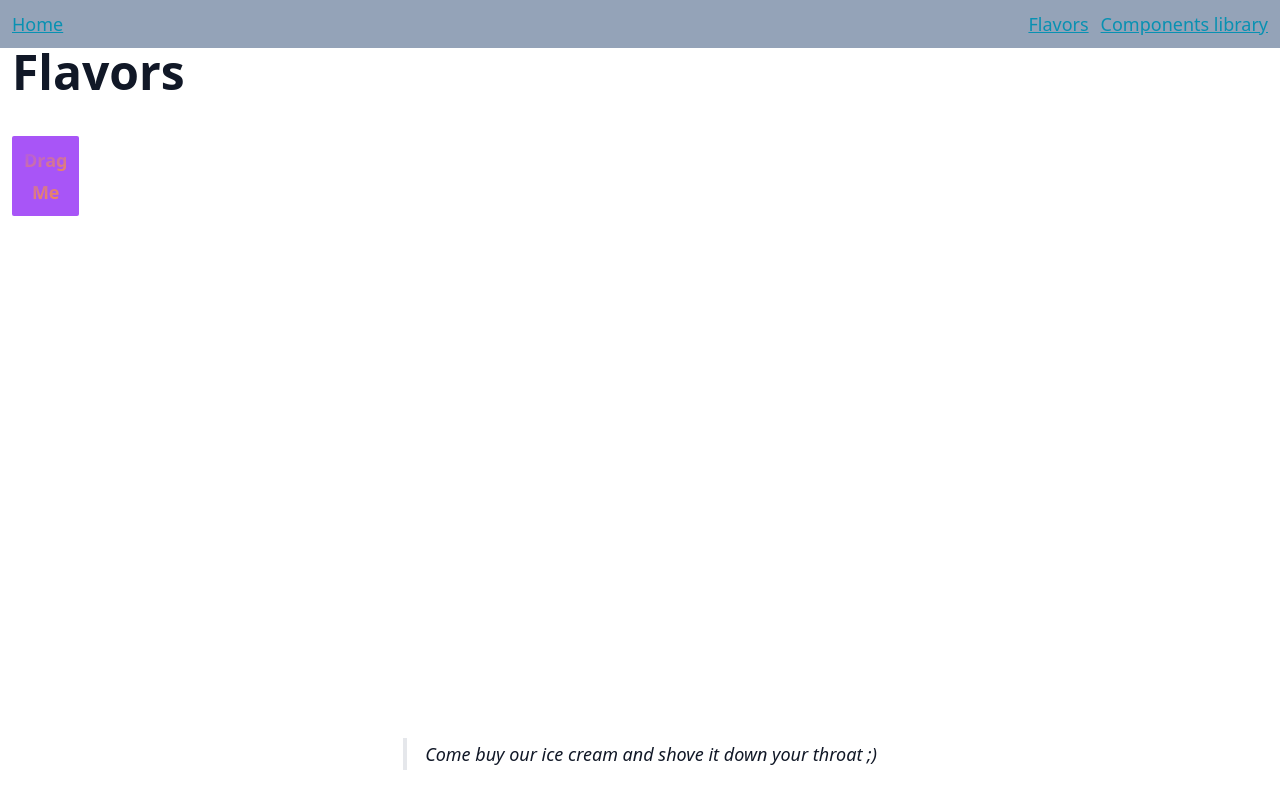
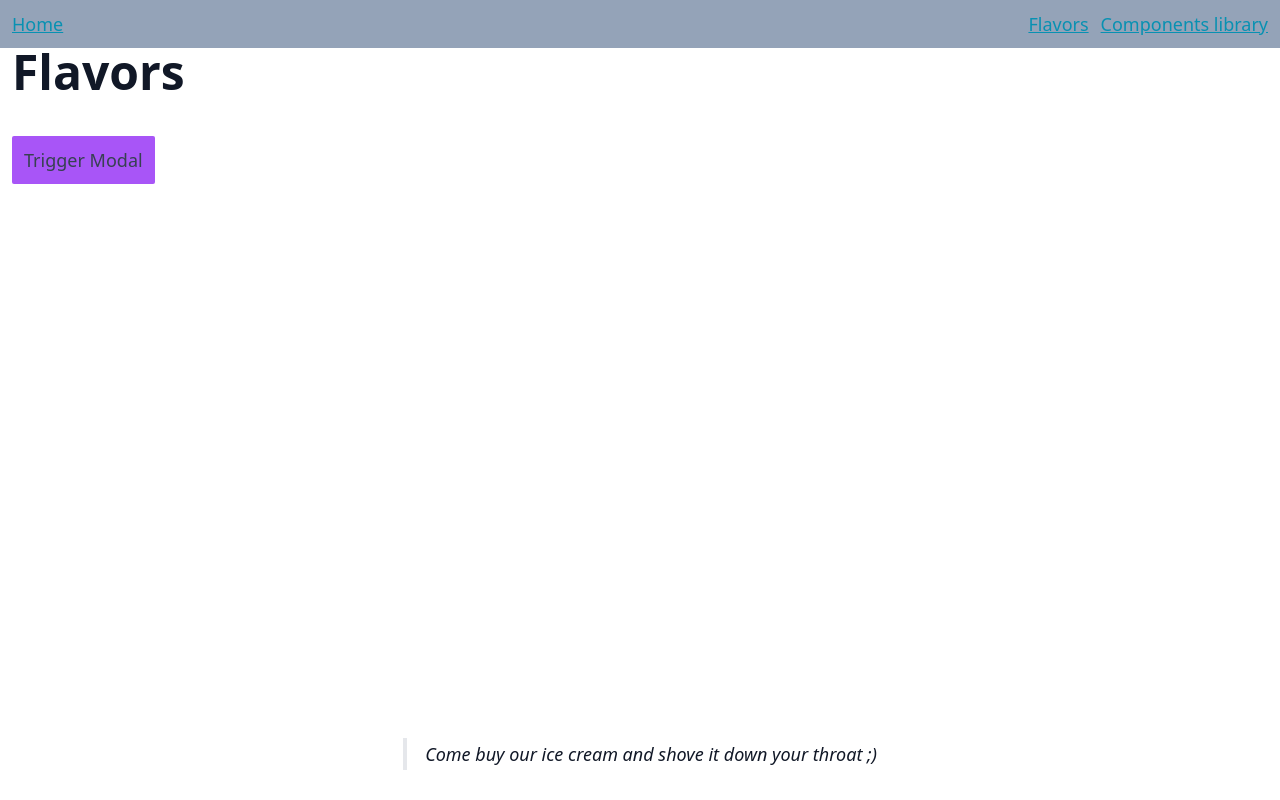
Before and after one commit to OfficialWebBoyz/svelte-web-builder-demo, a SvelteKit app: page /flavors in a window 1280 px wide. Built offline with nearby package versions, Linux system fonts and the light colour scheme.

Commit message:
update styles

```diff
--- a/src/lib/components/Modal.svelte
+++ b/src/lib/components/Modal.svelte
@@ -22,7 +22,7 @@
 	id="dialog"
 	bind:this={modal}
 	class={cn(
-		'rounded-2xl md:rounded-md border-2 border-black h-3/5 mb-0 open:animate-slide-up-always-visible md:m-auto md:h-fit md:opacity-0 md:open:animate-slide-up',
+		'rounded-2xl md:rounded-md border-2 w-full border-black h-3/5 mb-0 open:animate-slide-up-always-visible md:m-auto md:h-fit md:opacity-0 md:open:animate-slide-up',
 		large ? 'md:max-w-3xl' : 'md:max-w-lg',
 		dimBackdrop && 'backdrop:bg-slate-800 backdrop:opacity-25 shadow-md'
 	)}
--- a/src/routes/flavors/+page.svelte
+++ b/src/routes/flavors/+page.svelte
@@ -75,17 +75,14 @@
 		id={`draggable-${COMPONENT_TYPES.customComponent}`}
 		data-component-type={COMPONENT_TYPES.customComponent}
 		draggable="true"
-		class={cn('text-center p-2', isDragging && 'bg-green-200')}
+		class={cn('text-center p-2 capitalize', isDragging && 'bg-green-200')}
 		on:dragstart={handleDragStart}
 		on:drag={handleItemDrag}
 		on:dragend={handleDragEnd}
 		on:click={triggerModal}
 	>
-		<strong
-			class="capitalize text-transparent bg-clip-text bg-gradient-to-br from-purple-500 to-orange-400"
-		>
-			drag <br /> me
-		</strong>
+		Trigger modal
+		<!-- text-transparent bg-clip-text bg-gradient-to-br from-purple-500 to-orange-400 -->
 	</button>
 
 	<Modal title="hello">this is a modal with children</Modal>
```
